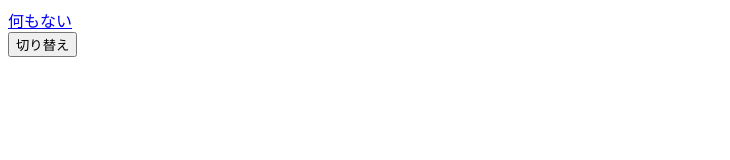
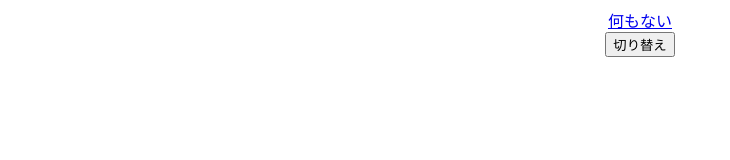
Before and after one commit to dznbk/recipe, a plain HTML site: page index.html in a window 1280 px wide. Shown: the whole page, without its empty margins (0-730 px from the left). Drawn offline with nearby package versions, Linux system fonts and the light colour scheme.

Commit message:
block align center

```diff
--- a/index.html
+++ b/index.html
@@ -6,7 +6,7 @@
     <title>recipe</title>
 </head>
 <body>
-    <div id="app">
+    <div id="app" style="text-align: center">
         <a target="_blank" v-bind:href="recipe_link">{{ recipe_name }}</a>
         <!-- 切り替えボタン -->
         <form class="change-form" v-on:submit.prevent="change">
```
Also changed, not shown: css/main.css (added).
